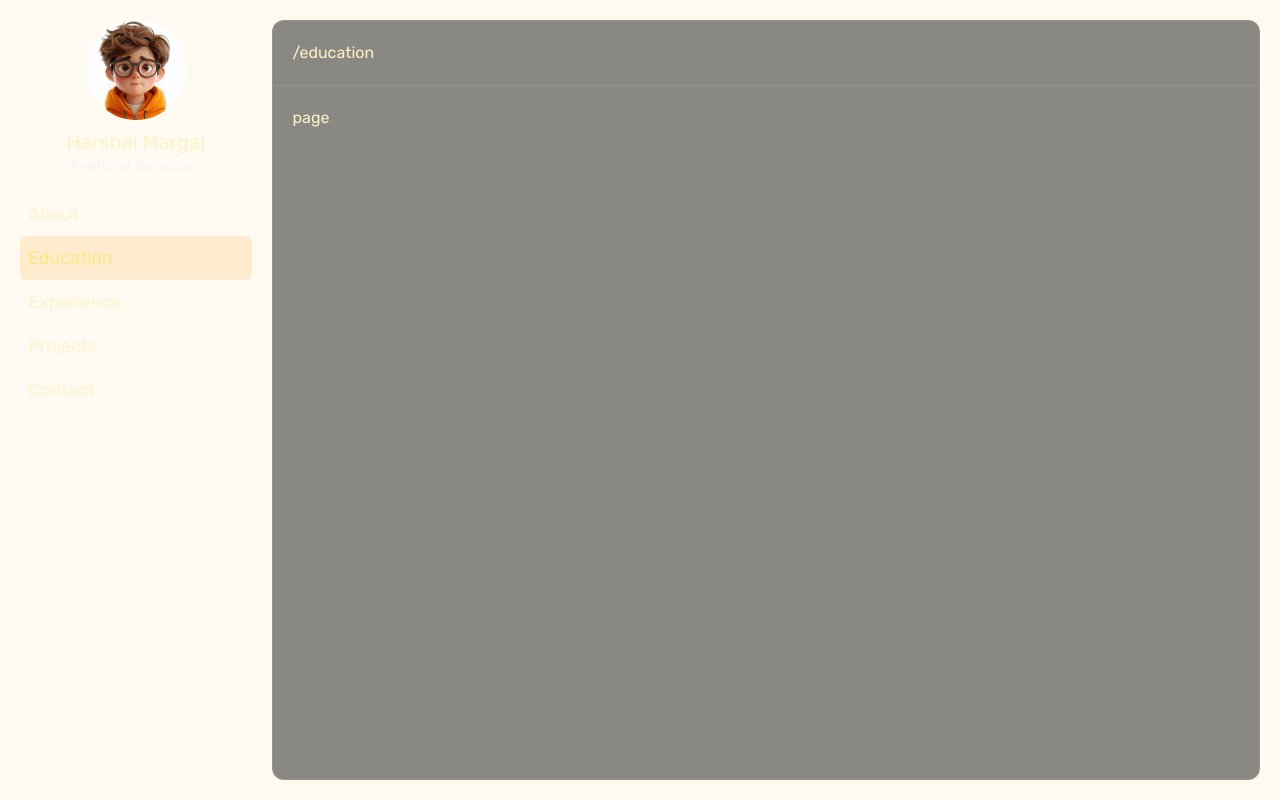
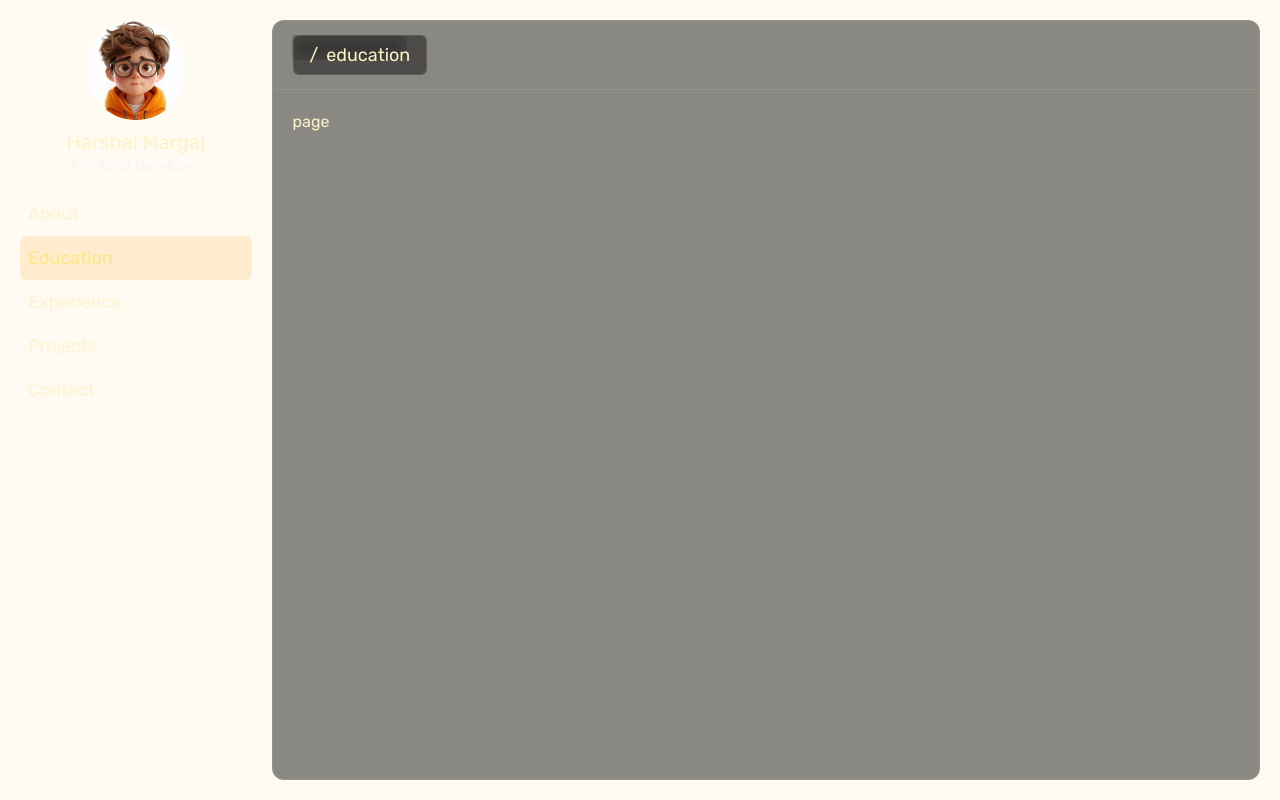
Before and after one commit to HarshalMargaj/career-portfolio, a Next.js app: page /education in a window 1280 px wide. Built offline with nearby package versions, Linux system fonts and the light colour scheme.

Commit message:
design breadcrumb

```diff
--- a/components/Navbar.tsx
+++ b/components/Navbar.tsx
@@ -5,7 +5,14 @@ import { usePathname } from "next/navigation";
 const Navbar = () => {
 	const pathname = usePathname();
 
-	return <div className="p-5 border-b border-amber-100/10">{pathname}</div>;
+	return (
+		<div className="p-5 border-b border-amber-100/10">
+			<span className="border border-amber-100/10 p-2 px-4 rounded-md text-lg space-x-2 bg-neutral-800/60 backdrop-blur">
+				<span>/</span>
+				<span>{pathname.slice(1)}</span>
+			</span>
+		</div>
+	);
 };
 
 export default Navbar;
```
